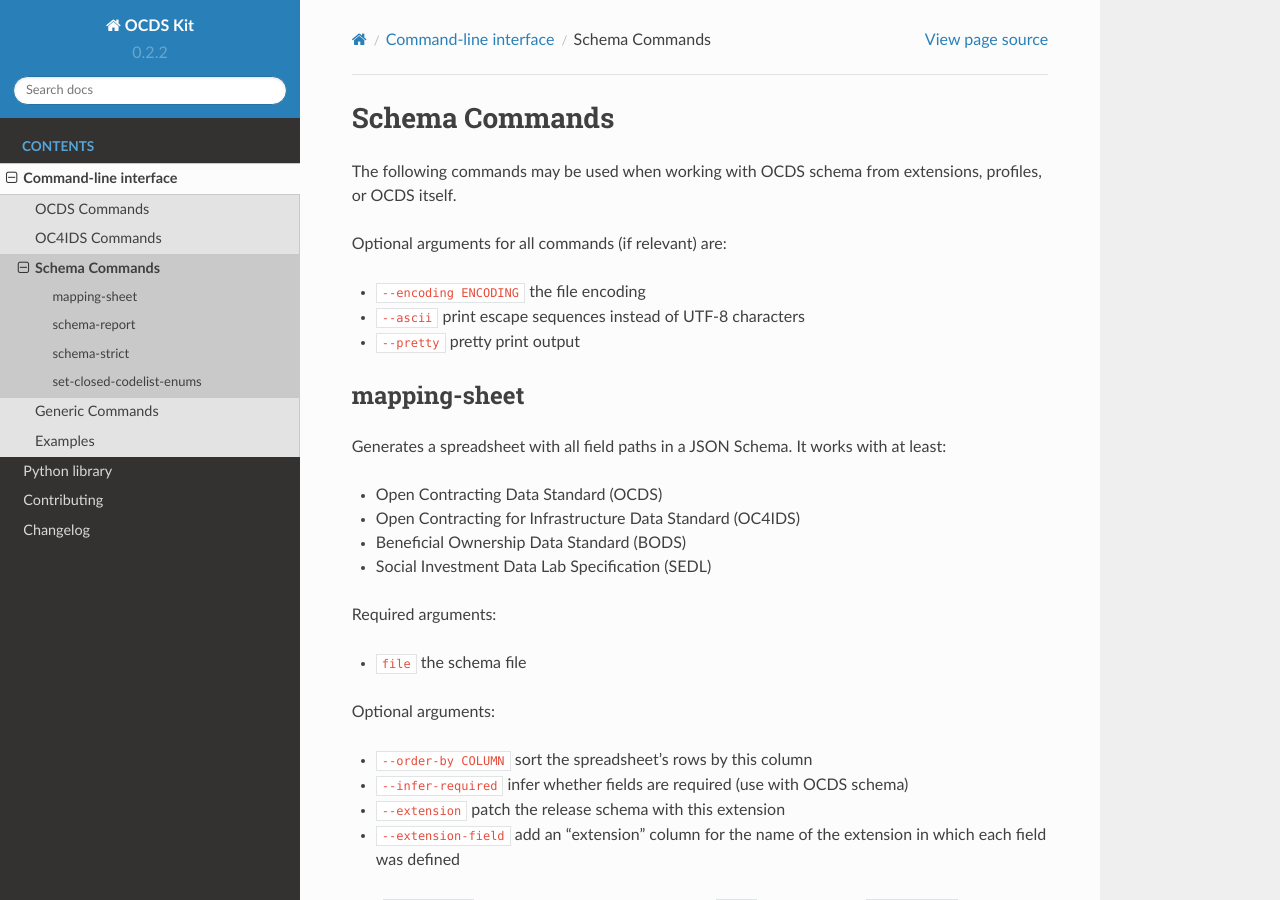
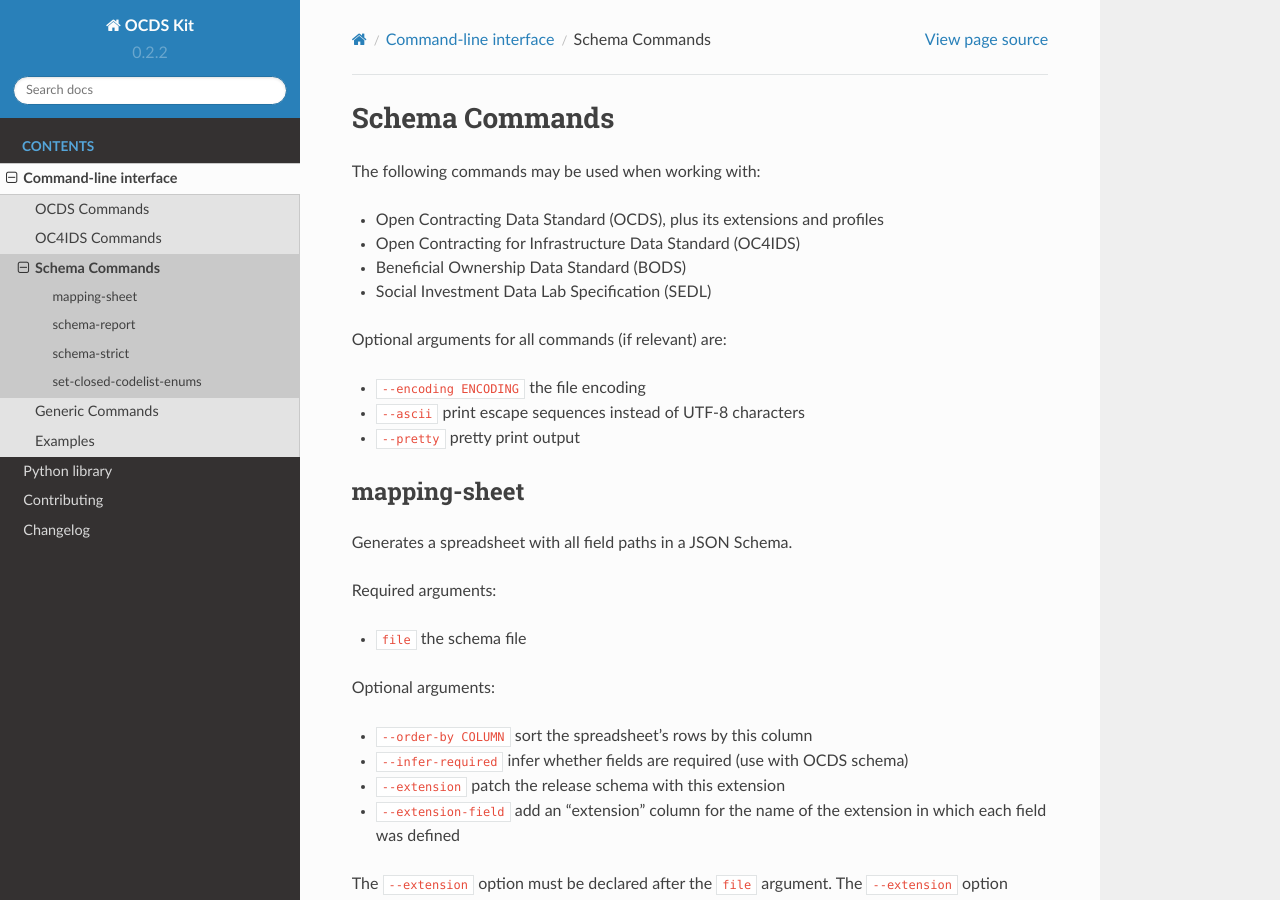
Before and after one commit to open-contracting/ocdskit, a Sphinx documentation site: the page built from docs/cli/schema.rst, in a window 1280 px wide and 900 px high. Built offline with Sphinx 7.4.7 and the Read the Docs theme 2.0.0, drawn with Linux system fonts in a browser that asks for light colours; pages that are not in the unit, such as notebooks, are missing from menus.

Commit message:
cli/schema.rst: Move list of standards up

```diff
--- a/docs/cli/schema.rst
+++ b/docs/cli/schema.rst
@@ -1,7 +1,12 @@
 Schema Commands
 ===============
 
-The following commands may be used when working with OCDS schema from extensions, profiles, or OCDS itself.
+The following commands may be used when working with:
+
+* Open Contracting Data Standard (OCDS), plus its extensions and profiles
+* Open Contracting for Infrastructure Data Standard (OC4IDS)
+* Beneficial Ownership Data Standard (BODS)
+* Social Investment Data Lab Specification (SEDL)
 
 Optional arguments for all commands (if relevant) are:
 
@@ -12,12 +17,7 @@
 mapping-sheet
 -------------
 
-Generates a spreadsheet with all field paths in a JSON Schema. It works with at least:
-
-* Open Contracting Data Standard (OCDS)
-* Open Contracting for Infrastructure Data Standard (OC4IDS)
-* Beneficial Ownership Data Standard (BODS)
-* Social Investment Data Lab Specification (SEDL)
+Generates a spreadsheet with all field paths in a JSON Schema.
 
 Required arguments:
 
```
